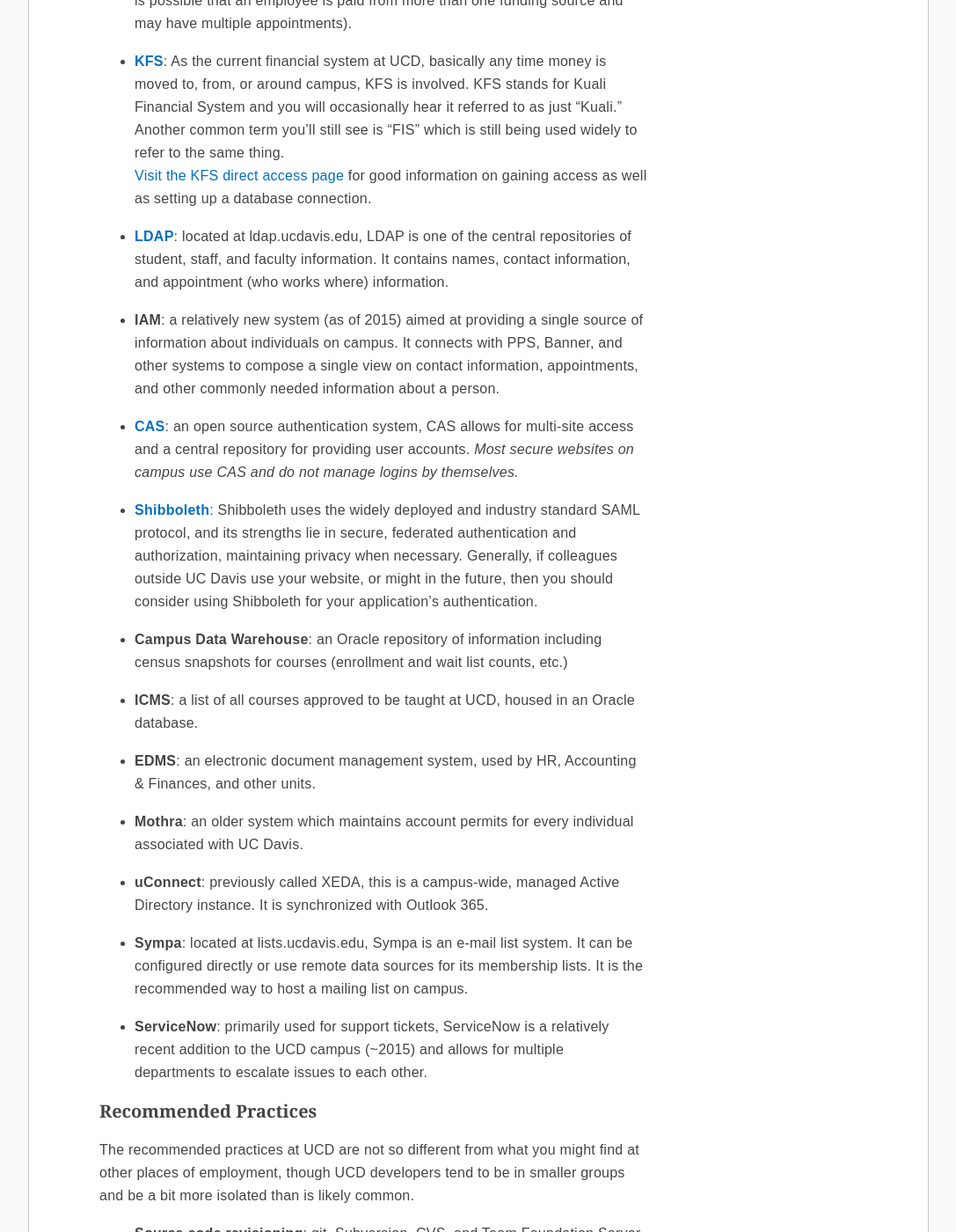
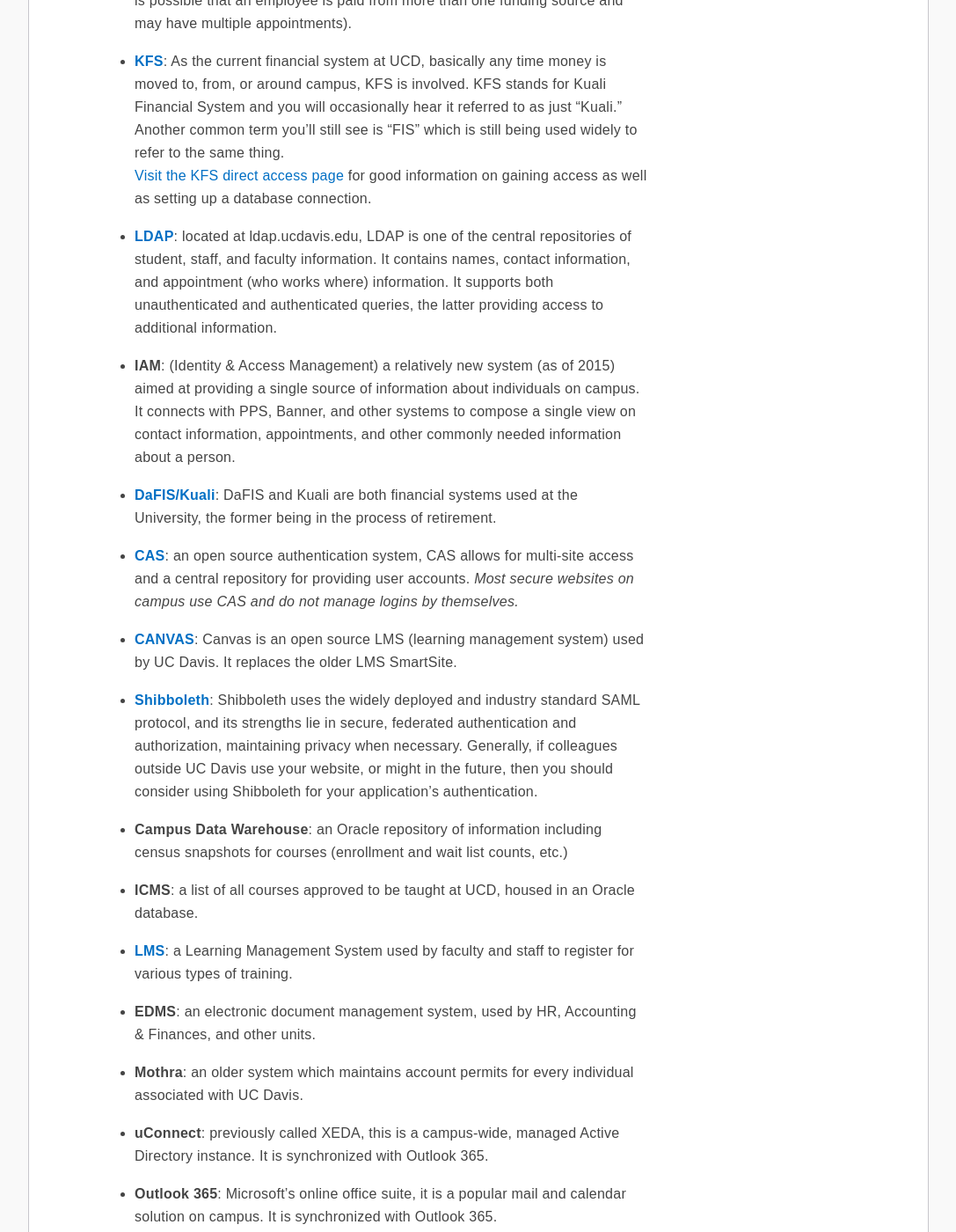
Before and after one commit to ucdavis/appdev, a Jekyll site: the page built from orientation.md, in a window 1280 px wide and 1400 px high, scrolled down 1836 px. Shown: the whole window at 88% size, without its empty margins (96-1183 px from the left). Built offline with Jekyll 4.4.1, drawn with Linux system fonts in a browser that asks for light colours; nearby versions of some CDN libraries; some of the changed text lies outside the part shown.

Commit message:
Updated Orientation with feedback from Megan Richmond.

```diff
--- a/orientation.md
+++ b/orientation.md
@@ -75,16 +75,20 @@
 
  * **[LDAP](http://middleware.ucdavis.edu/ldap.php)**: located at ldap.ucdavis.edu, LDAP is one of the central repositories of
  student, staff, and faculty information. It contains names, contact information, and
- appointment (who works where) information.
+ appointment (who works where) information. It supports both unauthenticated and authenticated queries, the latter providing access to additional information.
 
- * **IAM**: a relatively new system (as of 2015) aimed at providing a single source
+ * **IAM**: (Identity & Access Management) a relatively new system (as of 2015) aimed at providing a single source
  of information about individuals on campus. It connects with PPS, Banner, and
  other systems to compose a single view on contact information, appointments, and
  other commonly needed information about a person.
 
+ * **[DaFIS/Kuali](http://afs.ucdavis.edu/systems/fis/)**: DaFIS and Kuali are both financial systems used at the University, the former being in the process of retirement.
+
  * **[CAS](https://ucdavis.jira.com/wiki/display/IETP/UC+Davis+CAS+Service)**: an open source authentication system, CAS allows for multi-site access
  and a central repository for providing user accounts. *Most secure websites on campus
  use CAS and do not manage logins by themselves.*
+
+ * **[CANVAS](https://login.canvas.ucdavis.edu)**: Canvas is an open source LMS (learning management system) used by UC Davis. It replaces the older LMS SmartSite.
 
  * **[Shibboleth](https://ucdavis.jira.com/wiki/display/IETP/Shibboleth+for+SSO+at+UC+Davis)**: Shibboleth uses the widely deployed and industry standard SAML protocol, and its strengths lie in secure, federated authentication and authorization, maintaining privacy when necessary. Generally, if colleagues outside UC Davis use your website, or might in the future, then you should consider using Shibboleth for your application's authentication.
 
@@ -94,6 +98,8 @@
  * **ICMS**: a list of all courses approved to be taught at UCD, housed in an Oracle
  database.
 
+ * **[LMS](http://lms.ucdavis.edu)**: a Learning Management System used by faculty and staff to register for various types of training.
+
  * **EDMS**: an electronic document management system, used by HR, Accounting
  & Finances, and other units.
 
@@ -102,6 +108,8 @@
 
  * **uConnect**: previously called XEDA, this is a campus-wide, managed Active Directory
  instance. It is synchronized with Outlook 365.
+
+ * **Outlook 365**: Microsoft's online office suite, it is a popular mail and calendar solution on campus. It is synchronized with Outlook 365.
 
  * **Sympa**: located at lists.ucdavis.edu, Sympa is an e-mail list system. It can be
  configured directly or use remote data sources for its membership lists. It is the
@@ -147,6 +155,8 @@
 teams mandate code reviews and some merely use them on more complex code. A code review generally ensures
 at least two pairs of eyes have seen source code. This helps catch simple bugs, syntax mistakes, ensure
 source code comments make sense, and can help developers learn techniques from one another.
+
+* **Backup & Disaster Recovery**: To be written.
 
 * **Testing**: To be written.
 
```
Also changed, not shown: other parts of orientation.md (+2 -2 lines).
